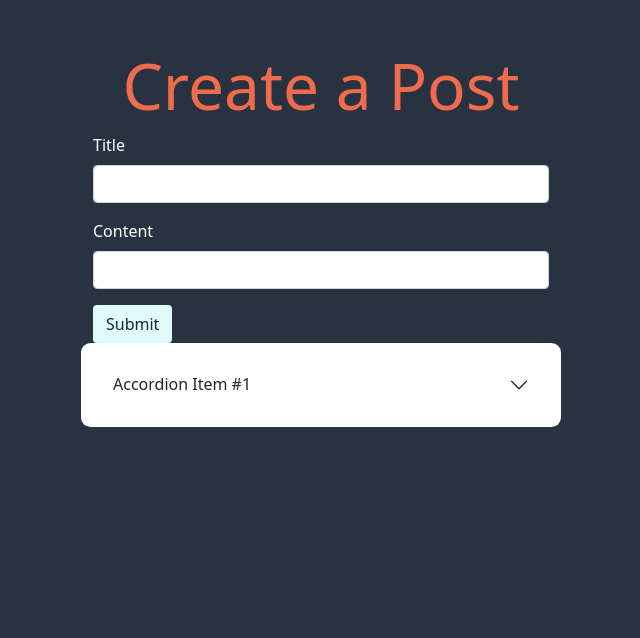
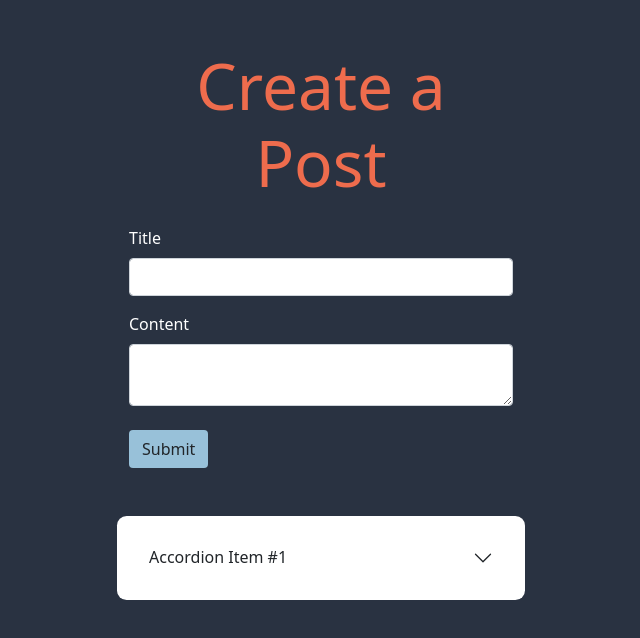
Before and after one commit to marcyvillegas/dynamically-add-posts, a website: page index.html in a window 1280 px wide. Shown: the whole page, without its empty margins (319-959 px from the left). Drawn offline with nearby package versions, Linux system fonts and the light colour scheme.

Commit message:
added form

```diff
--- a/css/style.scss
+++ b/css/style.scss
@@ -1,11 +1,9 @@
-
-
 .accordion-container {
   max-width: 30rem;
 }
 
 .header-text {
-    color: #EE6C4D;
+  color: #ee6c4d;
   font-size: 4rem;
   text-align: center;
 }
@@ -14,9 +12,8 @@ form {
   label {
     color: #fff;
   }
-
   .btn {
-        background-color: #E0FBFC;
+    background-color: #98c1d9;
   }
 }
 
--- a/index.html
+++ b/index.html
@@ -12,20 +12,20 @@
 
 <body class="bg-primary">
 
-    <div class="container-fluid mt-5 accordion-container">
+    <div class="container-fluid p-5 accordion-container">
         <div class="row">
 
-            <h2 class="header-text">Create a Post</h2>
+            <h2 class="header-text mb-4">Create a Post</h2>
 
             <!-- Start of Form -->
-            <form>
+            <form class="mb-5">
                 <div class="mb-3">
                     <label class="form-label">Title</label>
                     <input type="text" class="form-control">
                 </div>
-                <div class="mb-3">
-                    <label class="form-label">Content</label>
-                    <input type="text" class="form-control">
+                <div class="mb-4">
+                    <label for="floatingTextarea" class="mb-2">Content</label>
+                    <textarea class="form-control"></textarea>
                 </div>
                 <button type="submit" class="btn">Submit</button>
             </form>
```
Also changed, not shown: css/style.css. Lines whose indentation alone changed are shown as unchanged.
